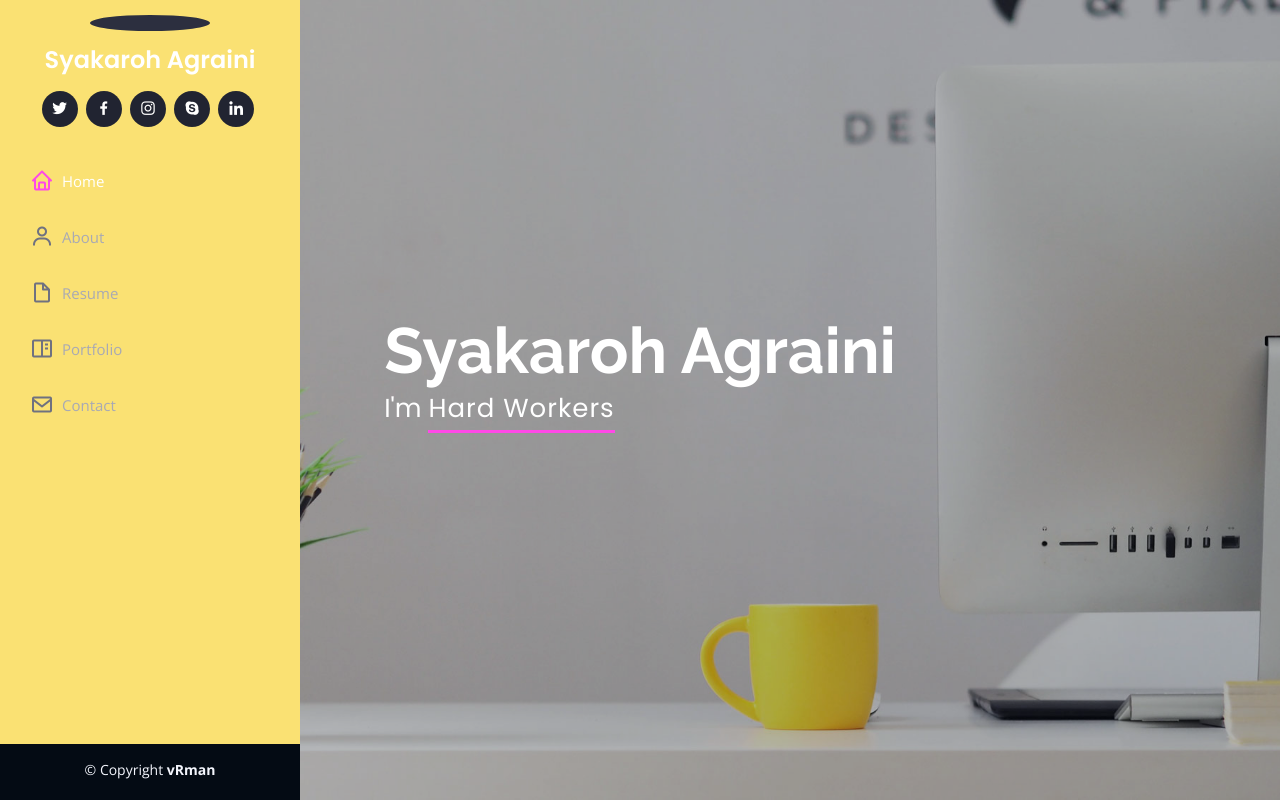
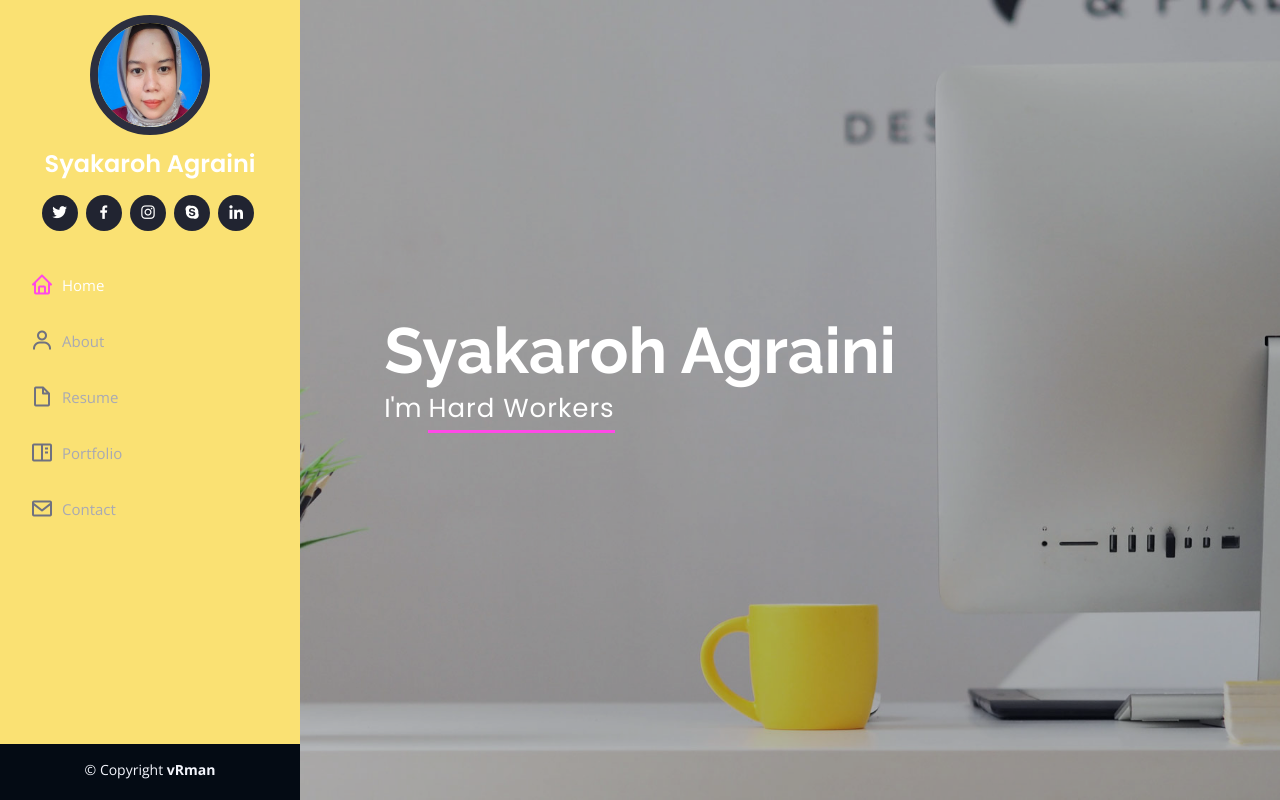
Before and after one commit to vrman89/agraini, a plain HTML site: page index.html in a window 1280 px wide. Shown: the top 800 px of the page. Drawn offline with nearby package versions, Linux system fonts and the light colour scheme.

Commit message:
index.html

```diff
--- a/index.html
+++ b/index.html
@@ -38,7 +38,7 @@
     <div class="d-flex flex-column">
 
       <div class="profile">
-        <img src="assets/img/agraini" alt="" class="img-fluid rounded-circle">
+        <img src="assets/img/agraini.jpeg" alt="" class="img-fluid rounded-circle">
         <h1 class="text-light"><a href="index.html">Syakaroh Agraini</a></h1>
         <div class="social-links mt-3 text-center">
           <a href="#" class="twitter"><i class="bx bxl-twitter"></i></a>
```
